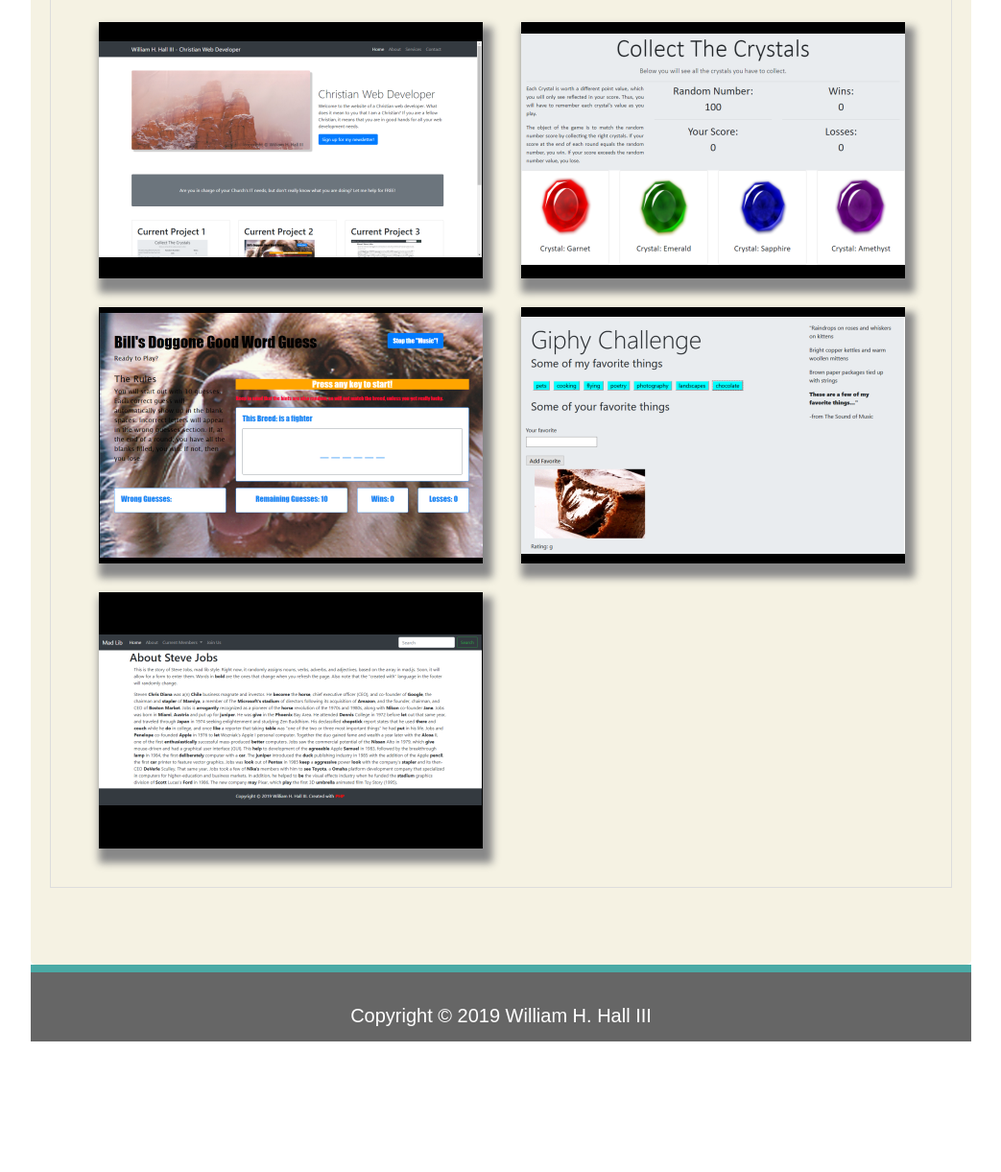
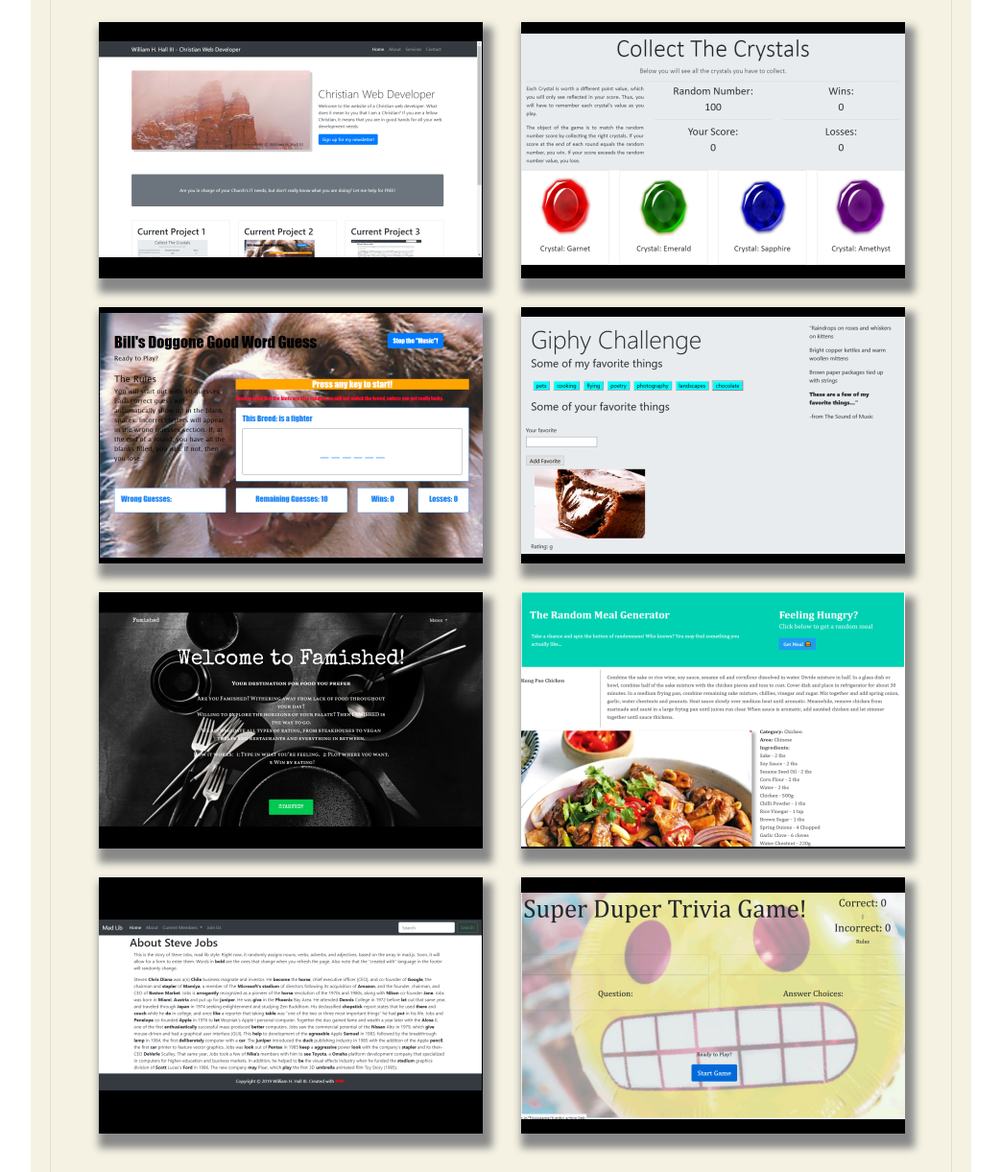
Before and after one commit to flyboy85749/Responsive-Portfolio, a plain HTML site: page portfolio.html in a window 1280 px wide. Shown: the part 241-1462 px from the top of the page at 96% size, without its empty margins (118-1161 px from the left). Before the commit the page ends 1326 px from the top, so only its background shows below. Drawn offline with nearby package versions, Linux system fonts and the light colour scheme.

Commit message:
updated portfolio with screenshots and links

```diff
--- a/assets/css/style.css
+++ b/assets/css/style.css
@@ -170,6 +170,24 @@ ul li a:hover {
 
 }
 
+.image-6 {
+    margin-top: 20px;
+    box-shadow: 5px 10px 8px 5px #888888;
+
+}
+
+.image-7 {
+    margin: 20px 10px 10px 20px;
+    box-shadow: 5px 10px 8px 5px #888888;
+
+}
+
+.image-8 {
+    margin-top: 20px;
+    box-shadow: 5px 10px 8px 5px #888888;
+
+}
+
 
 input[type=text],
 select {
@@ -322,6 +340,24 @@ footer p {
         margin: 20px 10px 50px 20px;
     }
 
+    .image-6 {
+        float: right;
+
+        margin: 10px 43px 20px 0px;
+    }
+
+    .image-7 {
+        float: right;
+
+        margin: 10px 43px 20px 0px;
+    }
+
+    .image-8 {
+        float: right;
+
+        margin: 10px 43px 20px 0px;
+    }
+
     .about {
         position: absolute;
         top: 1850px;
--- a/portfolio.html
+++ b/portfolio.html
@@ -41,26 +41,46 @@
 
                     <div class="row">
                         <div class="col">
-                            <img class="image-1" src="assets/images/cwd.png" alt="Christian Web Developer Screnshot">
+                            <a href="https://christianwebdeveloper.com" target="_blank"><img class="image-1"
+                                    src="assets/images/cwd.png" alt="Christian Web Developer Screnshot"></a>
 
                         </div>
 
-                        <div class="col"> <img class="image-2" src="assets/images/crystal_game.png"
-                                alt="Crystal Collectors Screenshot">
+                        <div class="col"> <a href="https://flyboy85749.github.io/unit-4-game/" target="_blank"><img
+                                    class="image-2" src="assets/images/crystal_game.png"
+                                    alt="Crystal Collectors Screenshot"></a>
 
                         </div>
                     </div>
                     <div class="row">
                         <div class="col">
-                            <img class="image-3" src="assets/images/doggone.png" alt="Word Guess Game Screenshot">
+                            <a href="https://flyboy85749.github.io/word-guess-game/" target="_blank"><img class="image-3"
+                                    src="assets/images/doggone.png" alt="Word Guess Game Screenshot"></a>
                         </div>
                         <div class="col">
-                            <img class="image-4" src="assets/images/giphy.png" alt="Giphy Screenshot">
+                            <a href="https://flyboy85749.github.io/Giphy/" target="_blank"><img class="image-4"
+                                    src="assets/images/giphy.png" alt="Giphy Screenshot"></a>
                         </div>
                     </div>
                     <div class="row">
                         <div class="col">
-                            <img class="image-5" src="assets/images/mad_lib.png" alt="Mad Lib Game Screenshot">
+                            <a href="https://flyboy85749.github.io/Project-1/" target="_blank"></a><img class="image-5"
+                                src="assets/images/famished.png" alt="Famished website screenshot"></a>
+                        </div>
+                        <div class="col"> <a href="https://flyboy85749.github.io/Random-Meal/" target="_blank"><img
+                                    class="image-6" src="assets/images/random.png"
+                                    alt="Random Meal site screenshot"></a>
+
+                        </div>
+                    </div>
+                    <div class="row">
+                        <div class="col"> <a href="https://flyboy85749.github.io/practice/" target="_blank"><img
+                                    class="image-7" src="assets/images/mad_lib.png" alt="Mad Lib Site screenshot"></a>
+
+                        </div>
+                        <div class="col"> <a href="https://flyboy85749.github.io/Triviagame/" target="_blank"><img
+                                    class="image-8" src="assets/images/trivia.png" alt="Trivia game screenshot"></a>
+
                         </div>
                     </div>
                 </section> <!-- end main -->
```
Also changed, not shown: assets/images/famished.png (added), assets/images/random.png (added), assets/images/trivia.png (added).
